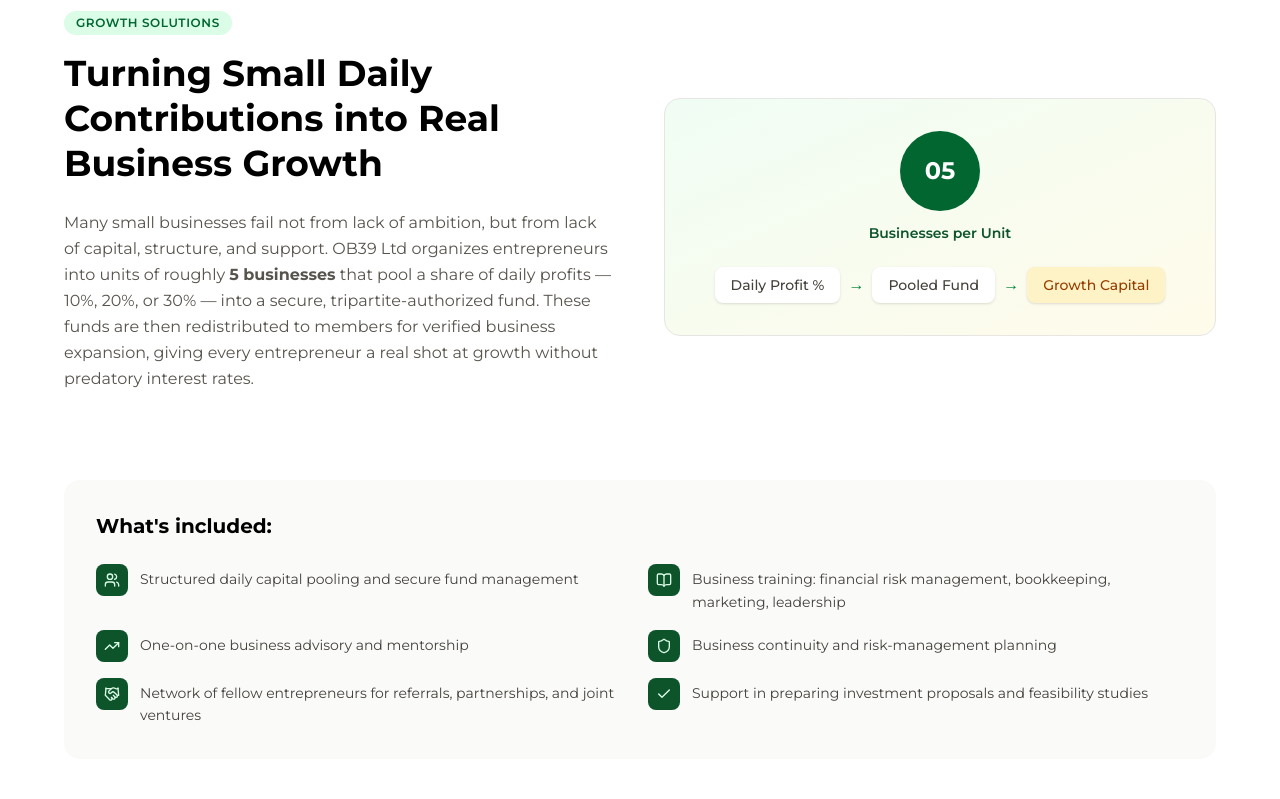
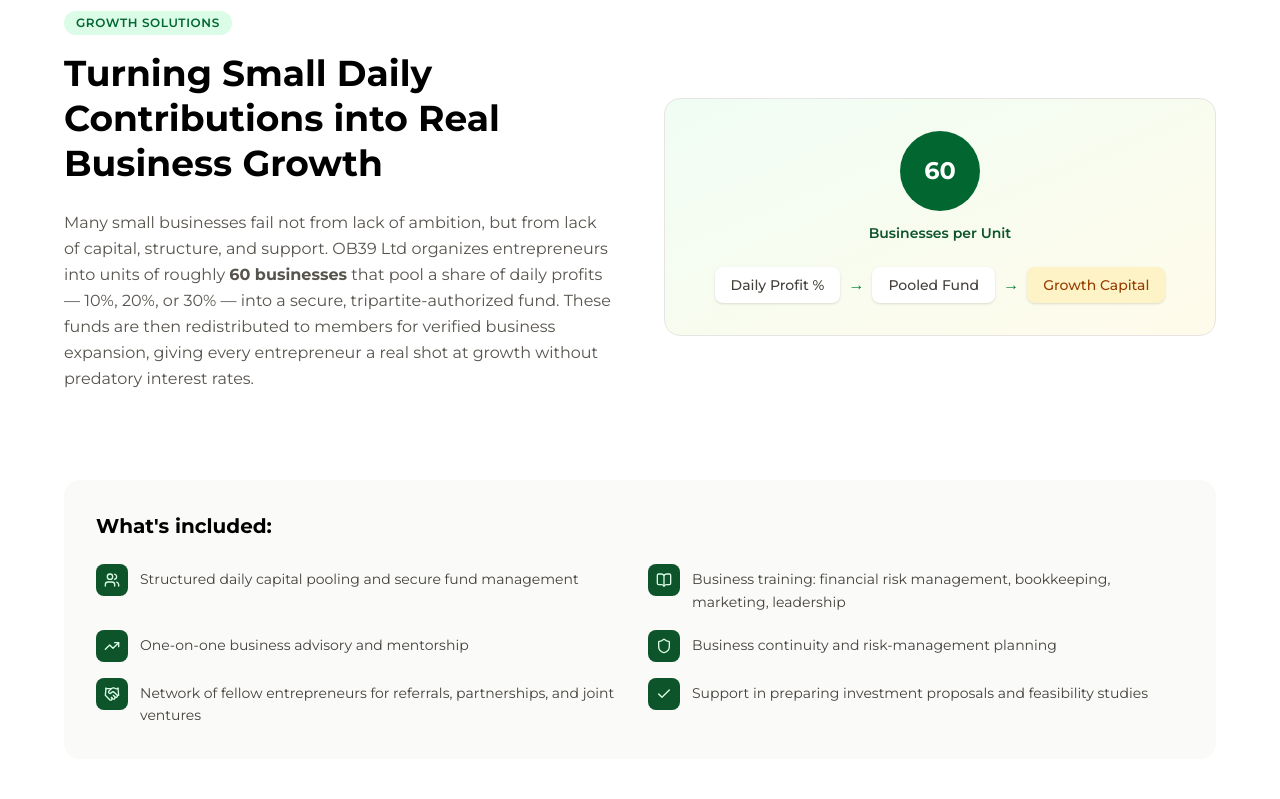
Before and after one commit to ecwebtestings-dev/ob392, a React (Vite) app: page /services in a window 1280 px wide. Shown: the part 1520-2319 px from the top of the page. Built offline with nearby package versions, Linux system fonts and the light colour scheme.

Commit message:
Logo Update

```diff
--- a/src/assets/assets.js
+++ b/src/assets/assets.js
@@ -1,4 +1,4 @@
-import logo from "./logo1.png";
+import logo from "./logo.jpeg";
 import Hero from './hero-img.jpg';
 import HeroLeftImage from './countryside-workers-out-field.jpg';
 import Farmers from './Farmers.jpg';
--- a/src/components/navigation/Header.jsx
+++ b/src/components/navigation/Header.jsx
@@ -87,7 +87,9 @@
         <div className="flex lg:flex-1">
           <a href="/" className="-m-1.5 flex items-center gap-2 p-1.5 text-2xl">
             <img alt="Logo" src={images.logo} className="h-8 w-auto" />
-            <h1 className="text-white">OB39</h1>
+            <h1 className="text-white">OB39
+
+            </h1>
           </a>
         </div>
 
--- a/src/components/ui/SectionContentLayout.jsx
+++ b/src/components/ui/SectionContentLayout.jsx
@@ -39,10 +39,10 @@
                 Transforming African Potential into Global Competitiveness
               </h1>
               <p className="mt-6 text-md/8 text-text-color">
-                We empower small-scale farmers and emerging businesses through cooperative capital,
-                modern training, and direct market access—building globally competitive enterprises.
-                OB39 has improved  agriculture, contributing to <strong>20%</strong> of Uganda's GDP. Our enterprise and business services have contributed to  about <strong>30%</strong> of the GDP meaning we are aiming at improving 50% percent of the countries GDP a very big impact and improvement to the countries economy.
+                OB39 empowers farmers and businesses across Uganda through cooperative investment, business advisory, modern training, and market access. We focus on agriculture and enterprise sectors that contribute over <strong>60%</strong> of Uganda's GDP. MSMEs form over  <strong>90%</strong>of Uganda's private sector and provide millions of jobs, making them a cornerstone of inclusive economic growth. Through innovation and strategic partnerships, OB39 is helping build globally competitive Ugandan enterprises.
               </p>
+
+              <p className='mt-3 text-md/8 text-badges font-bold italic'>"Together we can stand and win."</p>
             </div>
           </div>
         </div>
--- a/src/pages/Home/Hero.jsx
+++ b/src/pages/Home/Hero.jsx
@@ -27,7 +27,7 @@
           <div className="relative z-10 gap-5">
             <span className="inline-flex items-center gap-2 rounded-full border border-badges/30 bg-badges/10 px-4 py-1.5 text-sm font-medium tracking-wide text-badges">
               <span className="h-1.5 w-1.5 rounded-full bg-badges animate-pulse" />
-              Building Africa's Entrepreneurs Future
+              Transforming Africa
             </span>
 
             <h1 className="mt-6 max-w-3xl text-4xl font-extrabold leading-tight text-white lg:text-5xl lg:leading-[1.1]">
--- a/src/pages/Services/BusinessIncubation.jsx
+++ b/src/pages/Services/BusinessIncubation.jsx
@@ -33,7 +33,7 @@
             <p className="text-stone-600 leading-relaxed mb-8">
               Many small businesses fail not from lack of ambition, but from lack of
               capital, structure, and support. OB39 Ltd organizes entrepreneurs into
-              units of roughly <strong>5 businesses</strong> that pool a share of daily profits
+              units of roughly <strong>60 businesses</strong> that pool a share of daily profits
               — 10%, 20%, or 30% — into a secure, tripartite-authorized fund. These
               funds are then redistributed to members for verified business expansion,
               giving every entrepreneur a real shot at growth without predatory interest
@@ -46,7 +46,7 @@
             <div className="bg-gradient-to-br from-green-50 to-amber-50 rounded-2xl p-8 border border-stone-200">
               <div className="text-center mb-6">
                 <div className="inline-flex items-center justify-center w-20 h-20 bg-green-800 text-white rounded-full text-2xl font-bold mb-3">
-                  05
+                  60
                 </div>
                 <p className="text-sm font-semibold text-green-900">Businesses per Unit</p>
               </div>
```
Also changed, not shown: src/assets/logo.jpeg (added).
